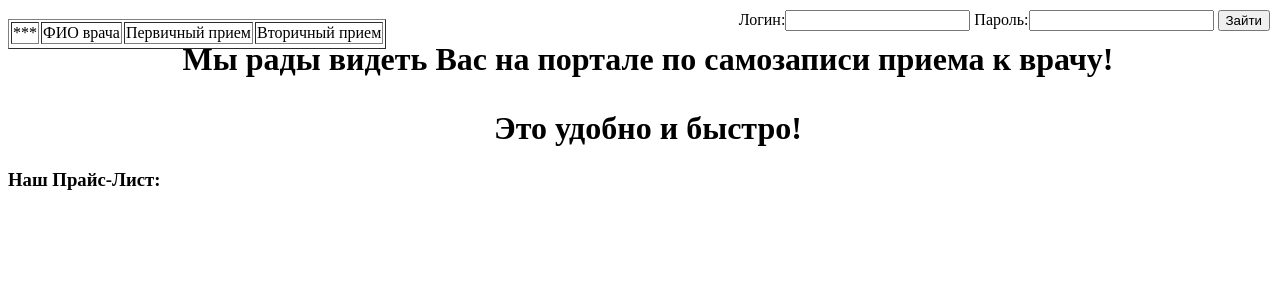
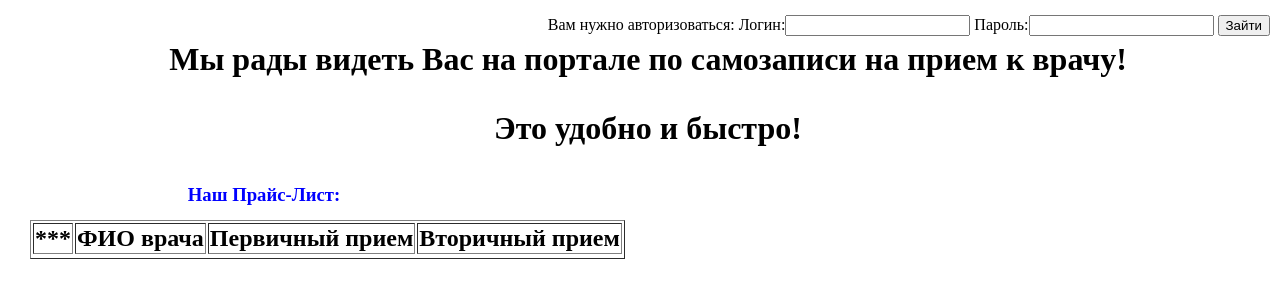
Before and after one commit to snegaa/hospital, a Django app: page / in a window 1280 px wide. Shown: the top 300 px of the page. Run offline with Django 3.2, Linux system fonts and the light colour scheme.

Commit message:
проблема с формами

```diff
--- a/all/admin.py
+++ b/all/admin.py
@@ -5,4 +5,4 @@ from . import models
 
 admin.site.register(models.Vrach)
 admin.site.register(models.Dolzhnost)
-admin.site.register(models.People)
+#admin.site.register(models.People)
--- a/all/templates/main.html
+++ b/all/templates/main.html
@@ -10,7 +10,7 @@
     .login
     {
         position: absolute;
-        top: 10px;
+        top: 15px;
         right: 10px;
     }
     .arr
@@ -22,20 +22,29 @@
     }
     #pr
     {
+    color: blue;
+    text-align:center;
     position: absolute;
-    top: 150px;
+    top: 165px;
+    width: 40%;
+    }
+    #prr
+    {
+     left: 30px;
+     position: absolute;
+      top: 200px;
     }
 </style>
 {% if flag %}
 <form class = "login" action="." method="POST">
-    <label >Логин:</label><input  name='login' type="password"/>
+    <label >Вам нужно авторизоваться: Логин:</label><input  name='login' type="password"/>
     <label >Пароль:</label><input name='pass' type="password"/>
     <input value="Зайти" type="submit"/>
 </form>
 {% endif %}
 <p>
     <h1 class = "arr">
-                    Мы рады видеть Вас на портале по самозаписи приема к врачу!
+                    Мы рады видеть Вас на портале по самозаписи на прием к врачу!
                 <p>
                     Это удобно и быстро!
                 </p>
@@ -46,6 +55,7 @@
 <p Id = "pr">
     Наш Прайс-Лист:
 </p> </h3>
+<h2 id="prr">
 <table border="1">
     <tr>
         <td>***</td>
@@ -57,6 +67,7 @@
 
     </tr>
 </table>
+    </h2>
 
 
 </body>
```
Also changed, not shown: db.sqlite3, 1 other file.
